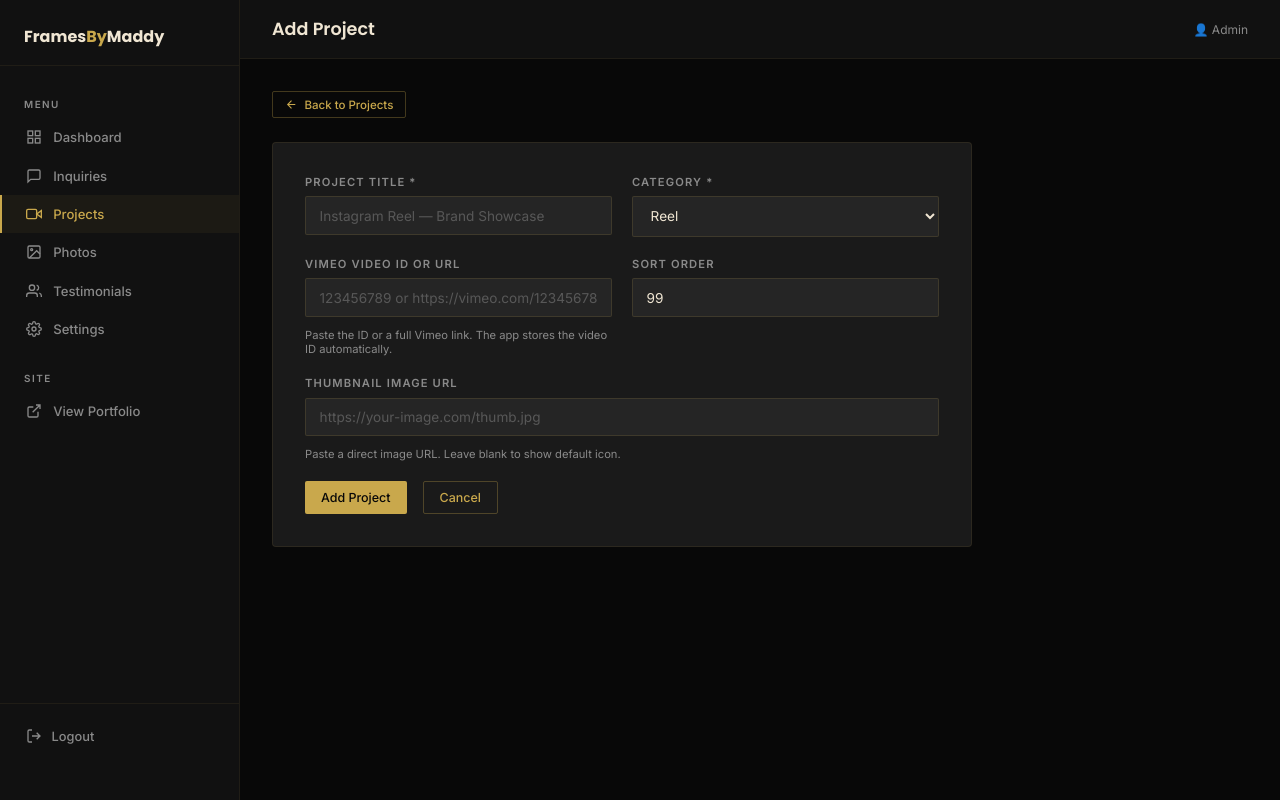
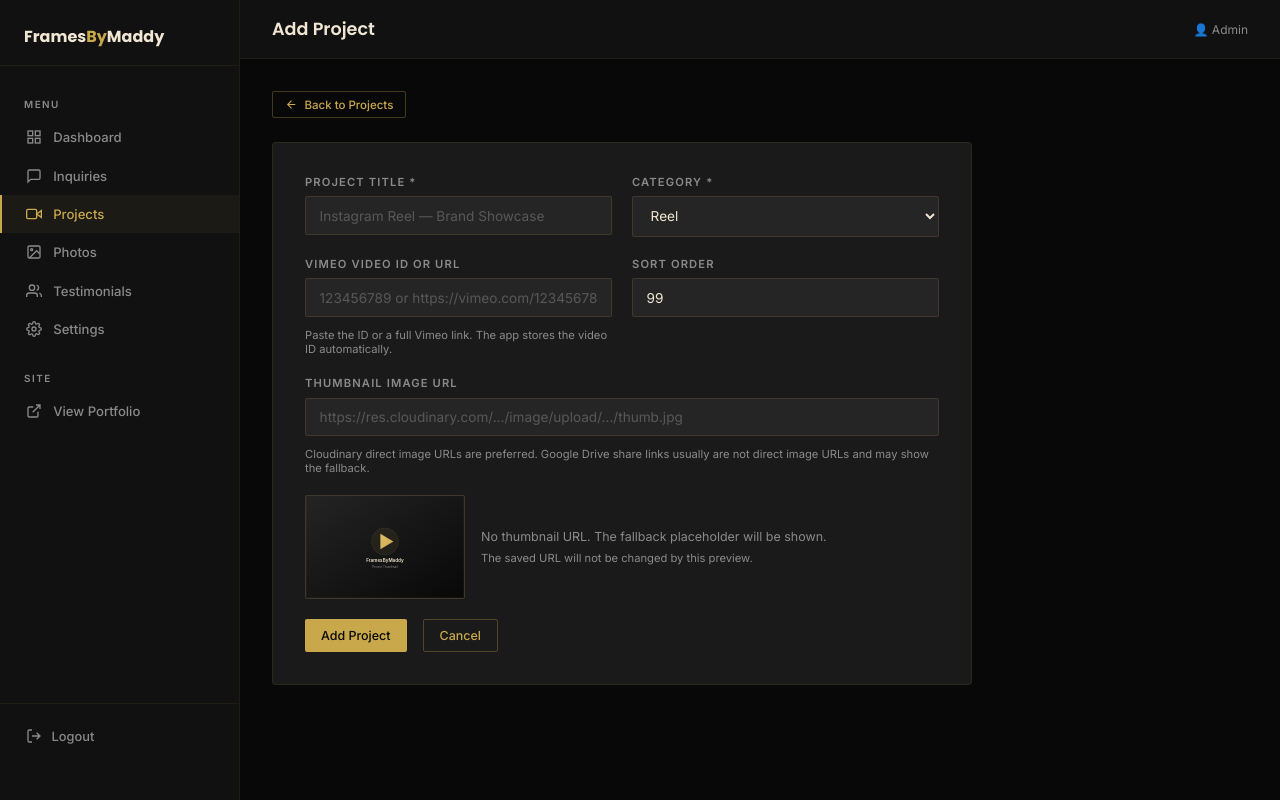
Before and after one commit to Iamadhupatel/framesbymaddy-portfolio, a Flask app: page /admin/projects/add in a window 1280 px wide. Run offline with Flask 3, Linux system fonts and the light colour scheme; the visitor is signed in with stand-in values (Sample User, id 1); some libraries are stand-ins or nearby versions.

Commit message:
Add thumbnail fallback and validation

```diff
--- a/templates/admin_project_form.html
+++ b/templates/admin_project_form.html
@@ -43,8 +43,20 @@
     <div class="form-row full">
       <div class="form-group">
         <label for="thumbnail">Thumbnail Image URL</label>
-        <input type="url" id="thumbnail" name="thumbnail" value="{{ project.thumbnail if project else '' }}" placeholder="https://your-image.com/thumb.jpg">
-        <span style="font-size:0.7rem;color:var(--silver);margin-top:0.25rem">Paste a direct image URL. Leave blank to show default icon.</span>
+        <input type="url" id="thumbnail" name="thumbnail" value="{{ project.thumbnail if project else '' }}" placeholder="https://res.cloudinary.com/.../image/upload/.../thumb.jpg">
+        <span style="font-size:0.7rem;color:var(--silver);margin-top:0.25rem">Cloudinary direct image URLs are preferred. Google Drive share links usually are not direct image URLs and may show the fallback.</span>
+        <div style="display:flex;gap:1rem;align-items:center;margin-top:0.75rem">
+          <img
+            id="thumbnail-preview"
+            src="{{ project.thumbnail if project and project.thumbnail else url_for('static', filename='img/project-thumbnail-fallback.svg') }}"
+            alt="Thumbnail preview"
+            onerror="this.onerror=null;this.src='{{ url_for('static', filename='img/project-thumbnail-fallback.svg') }}';"
+            style="width:160px;height:104px;object-fit:cover;border-radius:2px;border:1px solid rgba(201,168,76,0.15);background:var(--mid4)">
+          <div>
+            <div id="thumbnail-status" style="font-size:0.78rem;color:var(--silver);line-height:1.5">Checking thumbnail...</div>
+            <div style="font-size:0.7rem;color:var(--silver);margin-top:0.25rem">The saved URL will not be changed by this preview.</div>
+          </div>
+        </div>
       </div>
     </div>
 
@@ -67,4 +79,52 @@
     </div>
   </form>
 </div>
+<script>
+const thumbnailInput = document.getElementById('thumbnail');
+const thumbnailPreview = document.getElementById('thumbnail-preview');
+const thumbnailStatus = document.getElementById('thumbnail-status');
+const thumbnailFallback = "{{ url_for('static', filename='img/project-thumbnail-fallback.svg') }}";
+let thumbnailTimer;
+
+function setThumbnailStatus(message, color) {
+  thumbnailStatus.textContent = message;
+  thumbnailStatus.style.color = color;
+}
+
+function validateThumbnailPreview() {
+  const url = thumbnailInput.value.trim();
+
+  if (!url) {
+    thumbnailPreview.src = thumbnailFallback;
+    setThumbnailStatus('No thumbnail URL. The fallback placeholder will be shown.', 'var(--silver)');
+    return;
+  }
+
+  setThumbnailStatus('Checking thumbnail URL...', 'var(--silver)');
+
+  const probe = new Image();
+  probe.onload = function() {
+    if (thumbnailInput.value.trim() !== url) return;
+    thumbnailPreview.src = url;
+    if (url.includes('res.cloudinary.com')) {
+      setThumbnailStatus('Valid Cloudinary image URL.', 'var(--green)');
+    } else {
+      setThumbnailStatus('Image loads successfully. Cloudinary direct image URLs are preferred.', 'var(--gold)');
+    }
+  };
+  probe.onerror = function() {
+    if (thumbnailInput.value.trim() !== url) return;
+    thumbnailPreview.src = thumbnailFallback;
+    setThumbnailStatus('This URL did not load as an image. Use a direct image URL, preferably Cloudinary.', 'var(--red)');
+  };
+  probe.src = url;
+}
+
+thumbnailInput.addEventListener('input', function() {
+  clearTimeout(thumbnailTimer);
+  thumbnailTimer = setTimeout(validateThumbnailPreview, 350);
+});
+
+validateThumbnailPreview();
+</script>
 {% endblock %}
--- a/templates/admin_projects.html
+++ b/templates/admin_projects.html
@@ -41,7 +41,11 @@
         </td>
         <td>
           {% if p.thumbnail %}
-          <img src="{{ p.thumbnail }}" alt="" style="width:50px;height:35px;object-fit:cover;border-radius:2px;border:1px solid rgba(201,168,76,0.15)">
+          <img
+            src="{{ p.thumbnail }}"
+            alt=""
+            onerror="this.onerror=null;this.src='{{ url_for('static', filename='img/project-thumbnail-fallback.svg') }}';"
+            style="width:50px;height:35px;object-fit:cover;border-radius:2px;border:1px solid rgba(201,168,76,0.15)">
           {% else %}
           <span style="color:var(--silver)">No image</span>
           {% endif %}
```
Also changed, not shown: templates/index.html (+6 -5 lines), static/img/project-thumbnail-fallback.svg (added).
